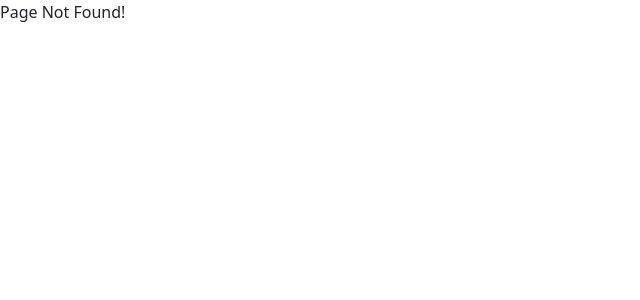
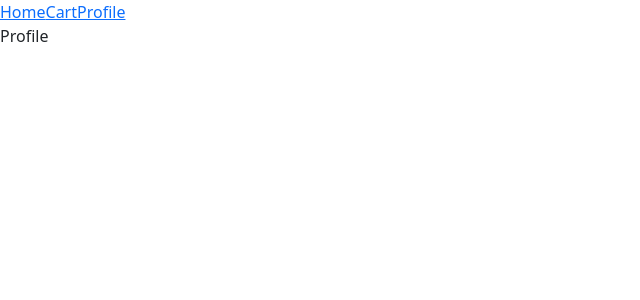
Before and after one commit to jupitters/java-shop, a React app in the folder frontend/: page /profile in a window 1280 px wide. Before the commit this address had no page. Shown: the top 300 px of the page, without its empty margins (0-640 px from the left). Built offline with nearby package versions, Linux system fonts and the light colour scheme; the HTML template or start-up script is replaced by a standard one.

Commit message:
adding navbar

```diff
--- a/frontend/src/App.jsx
+++ b/frontend/src/App.jsx
@@ -6,6 +6,7 @@ import Home from './pages/Home';
 import Cart from './pages/Cart';
 import Register from './pages/Register';
 import NotFound from './pages/NotFound';
+import Profile from './pages/Profile';
 
 function App() {
   const isAuthenticated = true;
@@ -20,6 +21,7 @@ function App() {
           <>
             <Route path='/' element={<Home />} />
             <Route path='/cart' element={<Cart />} />
+            <Route path='/profile' element={<Profile />} />
             <Route path='*' element={<NotFound />} />
           </>
         ) : (
--- a/frontend/src/components/Navbar.jsx
+++ b/frontend/src/components/Navbar.jsx
@@ -1,13 +1,12 @@
-import Button from 'react-bootstrap/Button'
+import { Link } from "react-router-dom";
 
 const Navbar = () => {
   return (
-    <div>
-        <h1 className={{display: "flex", gap: "1rem", padding: "10px"}}>oi</h1>
+    <nav className={{display: "flex", gap: "1rem", padding: "10px"}}>
         <Link to="/">Home</Link>
-        <Link to="/cart">Home</Link>
-        <Link to="/profile">Home</Link>
-    </div>
+        <Link to="/cart">Cart</Link>
+        <Link to="/profile">Profile</Link>
+    </nav>
   )
 }
 
--- a/frontend/src/pages/Cart.jsx
+++ b/frontend/src/pages/Cart.jsx
@@ -1,8 +1,12 @@
 import React from 'react'
+import Navbar from '../components/Navbar'
 
 const Cart = () => {
   return (
-    <div>Cart</div>
+    <div>
+        <Navbar />
+        Cart
+    </div>
   )
 }
 
--- a/frontend/src/pages/Home.jsx
+++ b/frontend/src/pages/Home.jsx
@@ -1,8 +1,11 @@
 import React from 'react'
+import Navbar from '../components/Navbar'
 
 const Home = () => {
   return (
-    <div>Home</div>
+    <div>
+        <Navbar />
+    </div>
   )
 }
 
--- a/frontend/src/pages/Profile.jsx
+++ b/frontend/src/pages/Profile.jsx
@@ -1,8 +1,12 @@
 import React from 'react'
+import Navbar from '../components/Navbar'
 
 const Profile = () => {
   return (
-    <div>Profile</div>
+    <div>
+        <Navbar />
+        Profile
+    </div>
   )
 }
 
```
